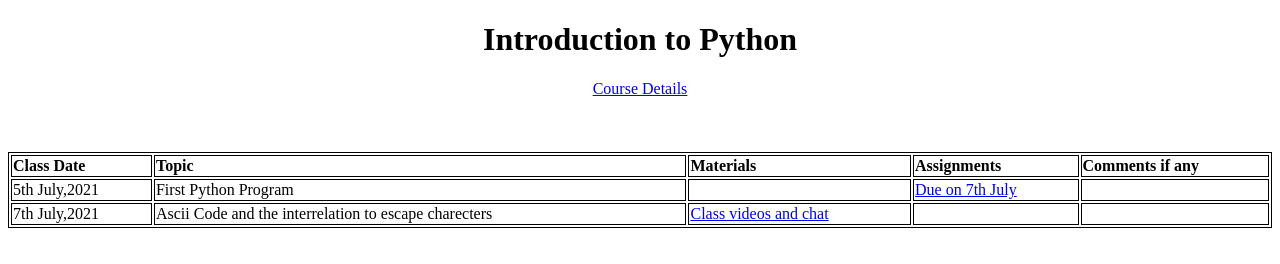
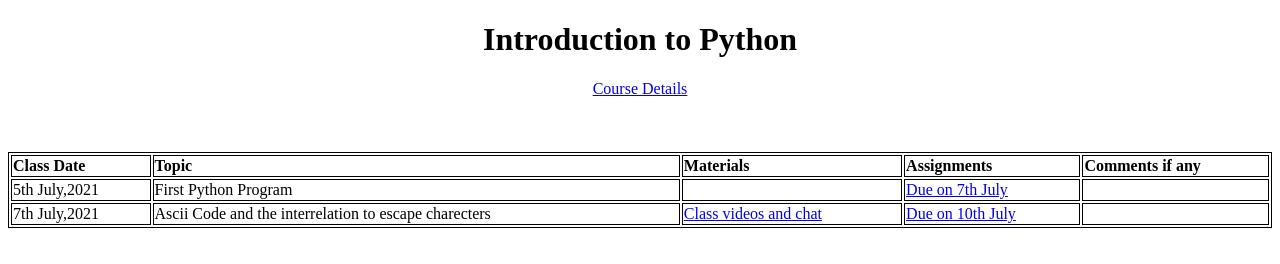
Before and after one commit to Sobyasachi/Introduction-to-Python, a plain HTML site: page index.html in a window 1280 px wide. Drawn offline with Linux system fonts and the light colour scheme.

Commit message:
7th July assignment given

```diff
--- a/index.html
+++ b/index.html
@@ -30,7 +30,7 @@
     <td>7th July,2021</td>
     <td>Ascii Code and the interrelation to  escape charecters</td>
     <td><a href="https://drive.google.com/drive/folders/1x0d9DxT0z97zBEp_kh9SPEC0-7lDhnAd?usp=sharing">Class videos and chat</a></a></td>
-    <td></td>
+    <td><a href="Files\Assignments 7th July.pdf">Due on 10th July</a></td>
     <td></td>
 </tr>
 </table>
```
Also changed, not shown: 1 other file.
